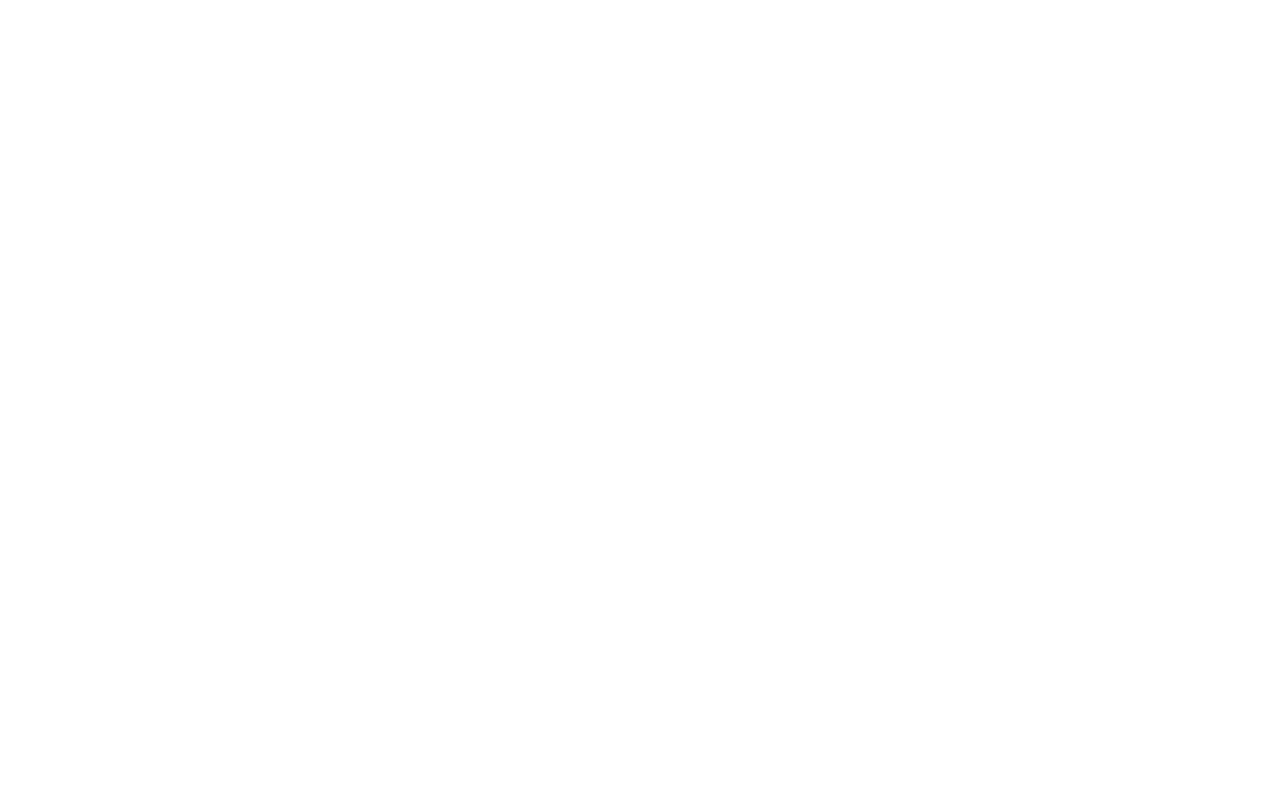
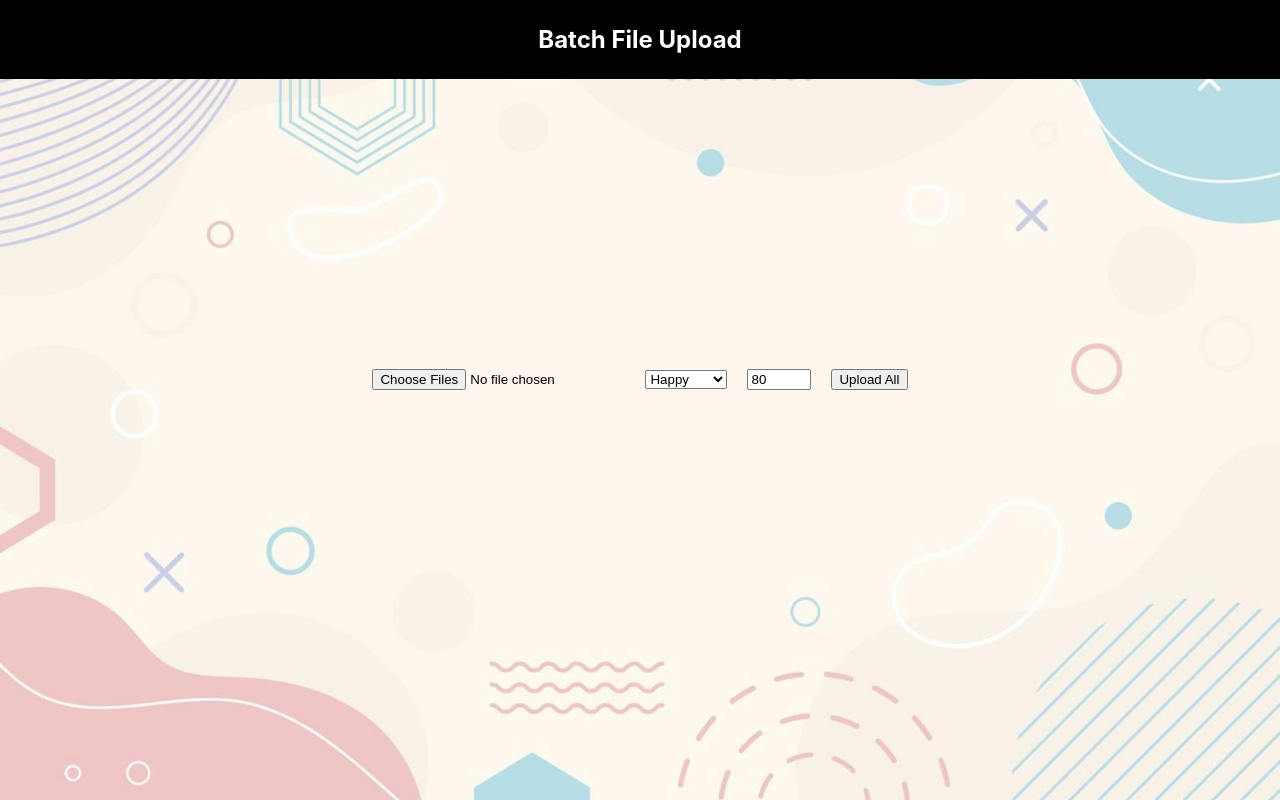
Before and after one commit to AdrianStrymer/FYP-Facial-Emotion-Analyser, a React (Create React App) app in the folder frontend/: page /multiple in a window 1280 px wide. Before the commit this address had no page. Built offline with nearby package versions, Linux system fonts and the light colour scheme.

Commit message:
Added batch upload

```diff
--- a/frontend/src/App.js
+++ b/frontend/src/App.js
@@ -1,6 +1,6 @@
-
 import ResultsScreen from "./components/ResultsScreen";
 import HomeScreen from "./components/HomeScreen";
+import MultipleUploadScreen from "./components/MultipleUploadScreen";
 import { BrowserRouter as Router, Routes, Route } from "react-router-dom";
 import React from "react";
 
@@ -10,6 +10,7 @@
       <Routes>
         <Route path="/" element={<HomeScreen />} />
         <Route path="/results/:imageKey" element={<ResultsScreen />} />
+        <Route path="/multiple" element={<MultipleUploadScreen />} />
       </Routes>
     </Router>
   );
--- a/frontend/src/components/HomeScreen.js
+++ b/frontend/src/components/HomeScreen.js
@@ -110,6 +110,13 @@
           </div>
         )}
         <canvas ref={canvasRef} style={{ display: "none" }} />
+        <Button
+          variant="contained"
+          className="upload-btn"
+          onClick={() => navigate("/multiple")}
+        >
+          Go to Batch Upload
+        </Button>
       </div>
     </div>
   );
--- /dev/null
+++ b/frontend/src/components/MultipleUploadScreen.js
@@ -0,0 +1,78 @@
+import React, { useState } from "react";
+import axios from "axios";
+import "./Global.css";
+import "./HomeScreen.css";
+import img from "../assets/background.jpg";
+
+const MultipleUploadScreen = () => {
+  const [files, setFiles] = useState([]);
+  const [emotion, setEmotion] = useState("HAPPY");
+  const [threshold, setThreshold] = useState(80);
+  const [message, setMessage] = useState("");
+
+  const handleUpload = async () => {
+    if (files.length === 0) {
+      setMessage("Please select files to upload.");
+      return;
+    }
+
+    const formData = new FormData();
+
+    for (let i = 0; i < files.length; i++) {
+      formData.append("images", files[i]);
+    }
+
+    formData.append("emotion", emotion);
+    formData.append("threshold", threshold.toString());
+
+    try {
+      const response = await axios.post("http://localhost:5000/multiple-upload", formData, {
+        headers: {
+          "Content-Type": "multipart/form-data",
+        },
+      });
+
+      console.log("Upload success:", response.data);
+    } catch (err) {
+      console.error("Upload failed", err);
+    }
+  };
+
+  return (
+    <div style={{
+      backgroundImage: `url(${img})`,
+      backgroundSize: "cover",
+      backgroundPosition: "center",
+      backgroundRepeat: "no-repeat",
+      width: "100vw",
+      height: "100vh"
+    }}>
+      <header className="header">Batch File Upload</header>
+      <div className="content">
+        <input type="file" multiple onChange={e => setFiles(Array.from(e.target.files))} />
+        <select value={emotion} onChange={e => setEmotion(e.target.value)}>
+          <option value="HAPPY">Happy</option>
+          <option value="SAD">Sad</option>
+          <option value="ANGRY">Angry</option>
+          <option value="CALM">Calm</option>
+          <option value="CONFUSED">Confused</option>
+          <option value="FEAR">Fear</option>
+          <option value="DISGUSTED">Disgusted</option>
+          <option value="SURPRISED">Surprised</option>
+        </select>
+        <input
+          type="number"
+          value={threshold}
+          min="0"
+          max="100"
+          onChange={e => setThreshold(e.target.value)}
+          placeholder="Confidence Threshold"
+        />
+        <button onClick={handleUpload}>Upload All</button>
+        {message && <p>{message}</p>}
+      </div>
+    </div>
+  );
+};
+
+export default MultipleUploadScreen;
```
Also changed, not shown: 1 other file (tests, documents, lock files or other folders).
